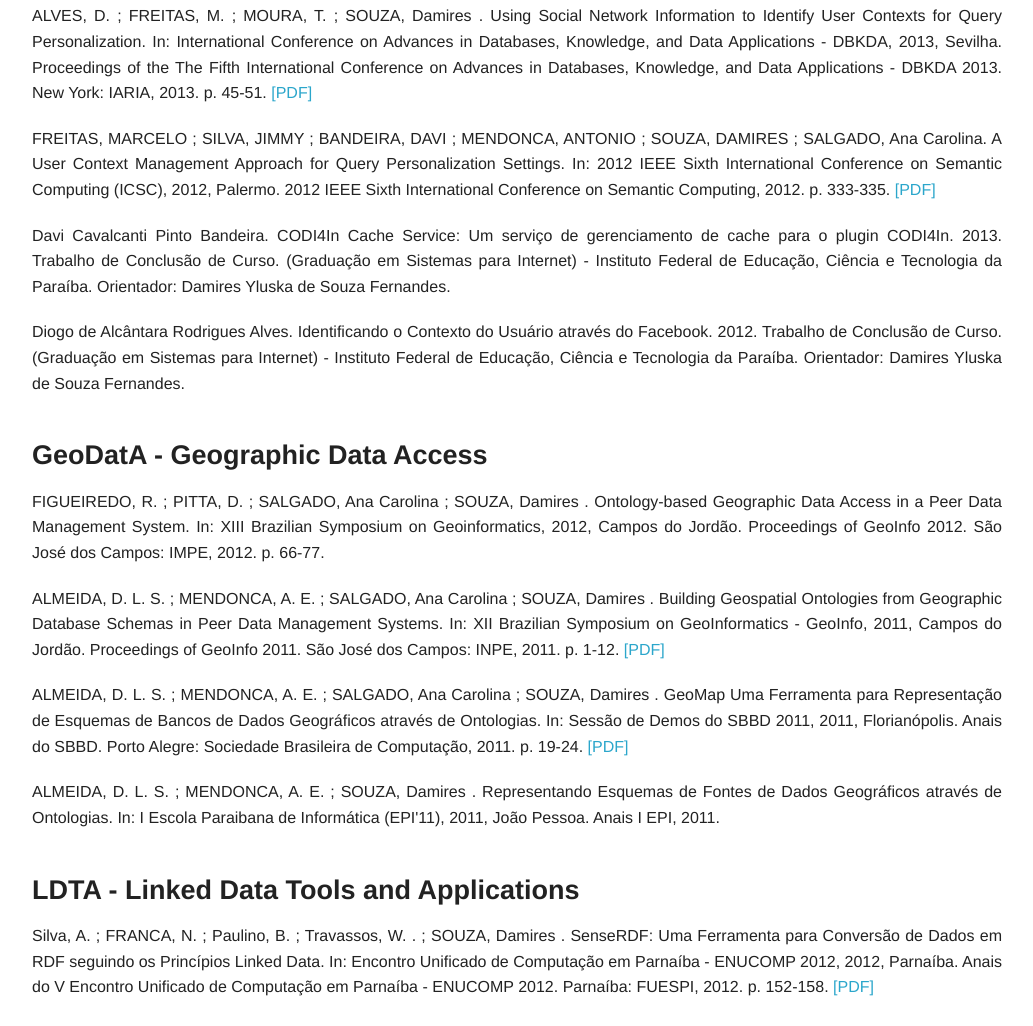
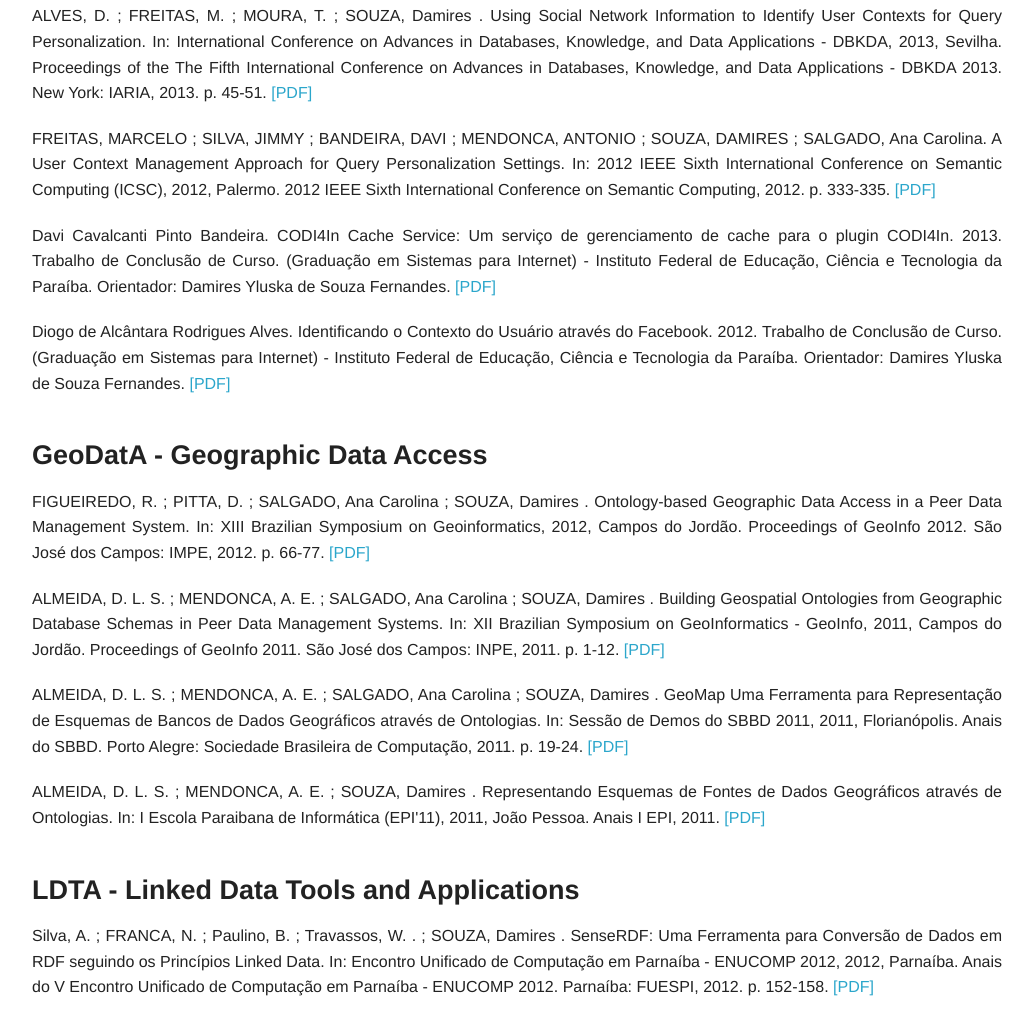
Before and after one commit to SideResearchGroup/SideResearchGroup.github.io, a plain HTML site: page publications.html in a window 1280 px wide. Shown: the part 208-1234 px from the top of the page, without its empty margins (123-1156 px from the left). Drawn offline with Linux system fonts and the light colour scheme.

Commit message:
Adicionando o resto dos pdfs

```diff
--- a/publications.html
+++ b/publications.html
@@ -59,10 +59,12 @@
 					<a href="pdf/user_context_management.pdf" target="_blank" class="normal-link">[PDF]</a></p>
 				</li>
 				<li>
-					<p>Davi Cavalcanti Pinto Bandeira. CODI4In Cache Service: Um serviço de gerenciamento de cache para o plugin CODI4In. 2013. Trabalho de Conclusão de Curso. (Graduação em Sistemas para Internet) - Instituto Federal de Educação, Ciência e Tecnologia da Paraíba. Orientador: Damires Yluska de Souza Fernandes.</p>
+					<p>Davi Cavalcanti Pinto Bandeira. CODI4In Cache Service: Um serviço de gerenciamento de cache para o plugin CODI4In. 2013. Trabalho de Conclusão de Curso. (Graduação em Sistemas para Internet) - Instituto Federal de Educação, Ciência e Tecnologia da Paraíba. Orientador: Damires Yluska de Souza Fernandes.
+					<a href="pdf/Relatorio_Estagio_Davi_Final.pdf" target="_blank" class="normal-link">[PDF]</a></p>
 				</li>
 				<li>
-					<p>Diogo de Alcântara Rodrigues Alves. Identificando o Contexto do Usuário através do Facebook. 2012. Trabalho de Conclusão de Curso. (Graduação em Sistemas para Internet) - Instituto Federal de Educação, Ciência e Tecnologia da Paraíba. Orientador: Damires Yluska de Souza Fernandes.</p>
+					<p>Diogo de Alcântara Rodrigues Alves. Identificando o Contexto do Usuário através do Facebook. 2012. Trabalho de Conclusão de Curso. (Graduação em Sistemas para Internet) - Instituto Federal de Educação, Ciência e Tecnologia da Paraíba. Orientador: Damires Yluska de Souza Fernandes.
+					<a href="pdf/Relatório_Diogo.pdf" target="_blank" class="normal-link">[PDF]</a></p>
 				</li>
 			</ul>
 			<br />
@@ -70,7 +72,8 @@
 			<h3>GeoDatA - Geographic Data Access</h3>
 			<ul class="no-bullet">
 				<li>
-					<p>FIGUEIREDO, R. ; PITTA, D. ; SALGADO, Ana Carolina ; SOUZA, Damires . Ontology-based Geographic Data Access in a Peer Data Management System. In: XIII Brazilian Symposium on Geoinformatics, 2012, Campos do Jordão. Proceedings of GeoInfo 2012. São José dos Campos: IMPE, 2012. p. 66-77.</p>
+					<p>FIGUEIREDO, R. ; PITTA, D. ; SALGADO, Ana Carolina ; SOUZA, Damires . Ontology-based Geographic Data Access in a Peer Data Management System. In: XIII Brazilian Symposium on Geoinformatics, 2012, Campos do Jordão. Proceedings of GeoInfo 2012. São José dos Campos: IMPE, 2012. p. 66-77.
+					<a href="pdf/easeGo.pdf" target="_blank" class="normal-link">[PDF]</a></p>
 				</li>
 				<li>
 					<p>ALMEIDA, D. L. S. ; MENDONCA, A. E. ; SALGADO, Ana Carolina ; SOUZA, Damires . Building Geospatial Ontologies from Geographic Database Schemas in Peer Data Management Systems. In: XII Brazilian Symposium on GeoInformatics - GeoInfo, 2011, Campos do Jordão. Proceedings of GeoInfo 2011. São José dos Campos: INPE, 2011. p. 1-12.
@@ -81,7 +84,8 @@
 					<a href="pdf/geomap_sbbd.pdf" target="_blank" class="normal-link">[PDF]</a></p>
 				</li>
 				<li>
-					<p>ALMEIDA, D. L. S. ; MENDONCA, A. E. ; SOUZA, Damires . Representando Esquemas de Fontes de Dados Geográficos através de Ontologias. In: I Escola Paraibana de Informática (EPI'11), 2011, João Pessoa. Anais I EPI, 2011.</p>
+					<p>ALMEIDA, D. L. S. ; MENDONCA, A. E. ; SOUZA, Damires . Representando Esquemas de Fontes de Dados Geográficos através de Ontologias. In: I Escola Paraibana de Informática (EPI'11), 2011, João Pessoa. Anais I EPI, 2011.
+					<a href="pdf/Escola_danúbia_camera_ready.pdf" target="_blank" class="normal-link">[PDF]</a></p>
 				</li>
 			</ul>
 			<br />
```
Also changed, not shown: 4 other files.
